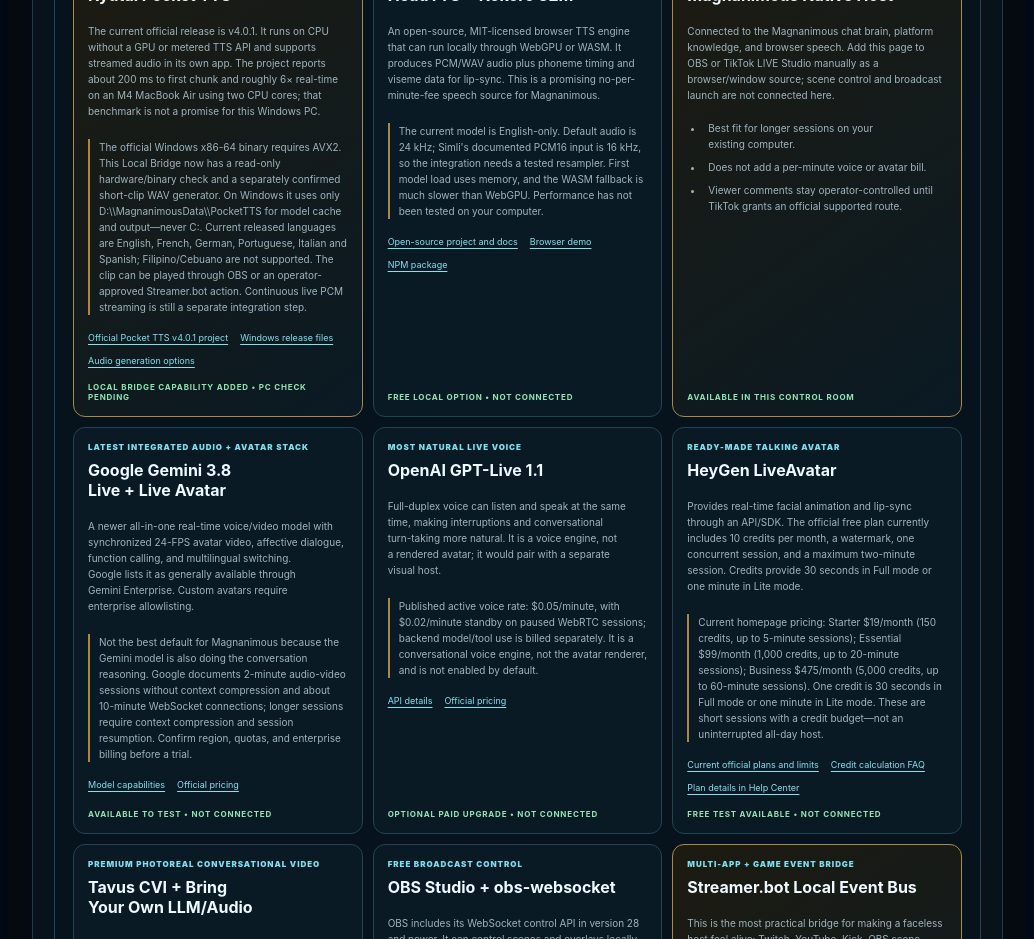
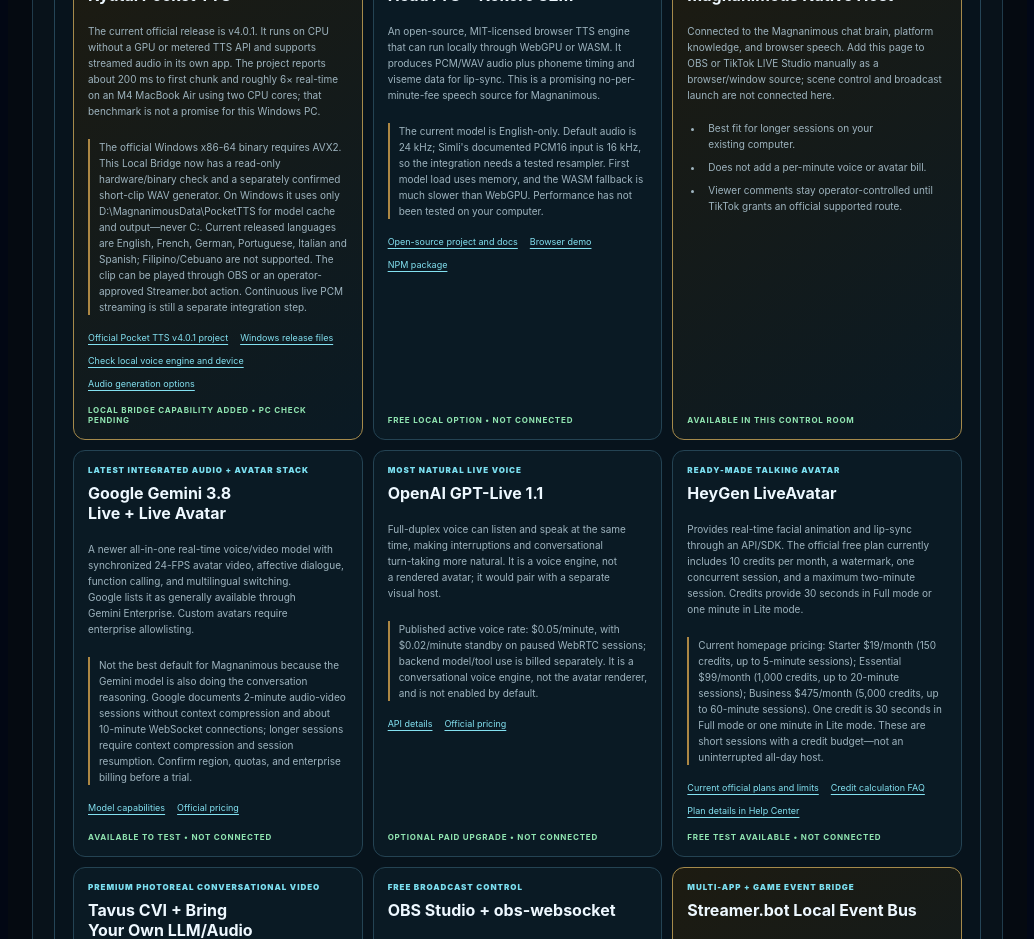
Before and after one commit to IAMGodmatters/IAMMagnanimousway.js, a Next.js app in the folder frontend/: page /tiktok-live in a window 1280 px wide. Shown: the part 3220-4159 px from the top of the page, without its empty margins (238-1272 px from the left). Built offline with nearby package versions, Linux system fonts and the light colour scheme; no server answers.

Commit message:
Link LIVE host Pocket TTS to Local Bridge hardware controls

```diff
--- a/frontend/app/tiktok-live/page.tsx
+++ b/frontend/app/tiktok-live/page.tsx
@@ -654,8 +654,8 @@ export default function TikTokLiveHost() {
               <span className="techTag">TOP FREE CPU VOICE CANDIDATE • MULTILINGUAL</span>
               <h3>Kyutai Pocket TTS</h3>
               <p>The current official release is v4.0.1. It runs on CPU without a GPU or metered TTS API and supports streamed audio in its own app. The project reports about 200 ms to first chunk and roughly 6× real-time on an M4 MacBook Air using two CPU cores; that benchmark is not a promise for this Windows PC.</p>
-              <p className="techNote">The official Windows x86-64 binary requires AVX2. This Local Bridge now has a read-only hardware/binary check and a separately confirmed short-clip WAV generator. On Windows it uses only D:\\MagnanimousData\\PocketTTS for model cache and output—never C:. Current released languages are English, French, German, Portuguese, Italian and Spanish; Filipino/Cebuano are not supported. The clip can be played through OBS or an operator-approved Streamer.bot action. Continuous live PCM streaming is still a separate integration step.</p>
-              <div className="techLinks"><a href="https://github.com/kyutai-labs/pocket-tts" target="_blank" rel="noreferrer">Official Pocket TTS v4.0.1 project</a><a href="https://github.com/kyutai-labs/pocket-tts/releases/latest" target="_blank" rel="noreferrer">Windows release files</a><a href="https://github.com/kyutai-labs/pocket-tts/blob/main/docs/CLI%20Commands/generate.md" target="_blank" rel="noreferrer">Audio generation options</a></div>
+              <p className="techNote">The official Windows x86-64 binary requires AVX2. This Local Bridge now has a read-only hardware/binary check and a separately confirmed short-clip WAV generator. On Windows it uses only D:\MagnanimousData\PocketTTS for model cache and output—never C:. Current released languages are English, French, German, Portuguese, Italian and Spanish; Filipino/Cebuano are not supported. The clip can be played through OBS or an operator-approved Streamer.bot action. Continuous live PCM streaming is still a separate integration step.</p>
+              <div className="techLinks"><a href="https://github.com/kyutai-labs/pocket-tts" target="_blank" rel="noreferrer">Official Pocket TTS v4.0.1 project</a><a href="https://github.com/kyutai-labs/pocket-tts/releases/latest" target="_blank" rel="noreferrer">Windows release files</a><a href="/local-bridge">Check local voice engine and device</a><a href="https://github.com/kyutai-labs/pocket-tts/blob/main/docs/CLI%20Commands/generate.md" target="_blank" rel="noreferrer">Audio generation options</a></div>
               <b className="techStatus">LOCAL BRIDGE CAPABILITY ADDED • PC CHECK PENDING</b>
             </article>
             <article className="techCard">
```
